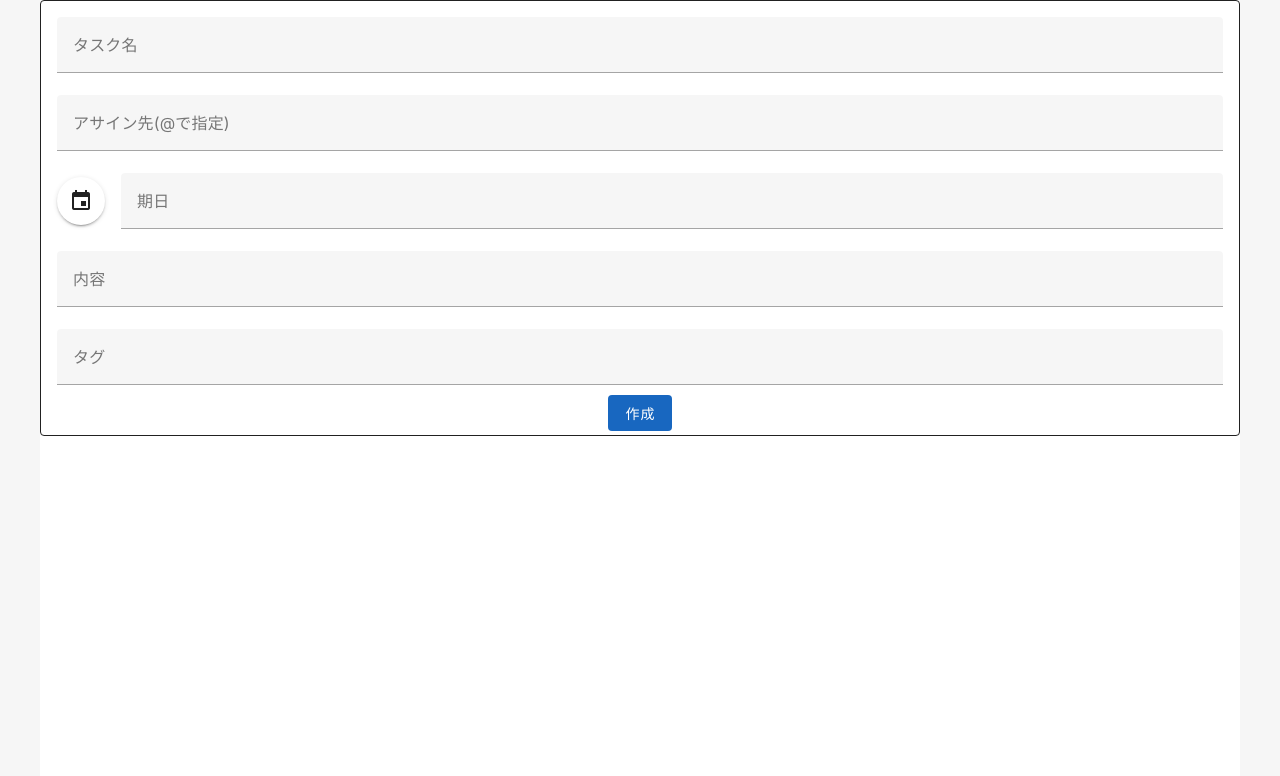
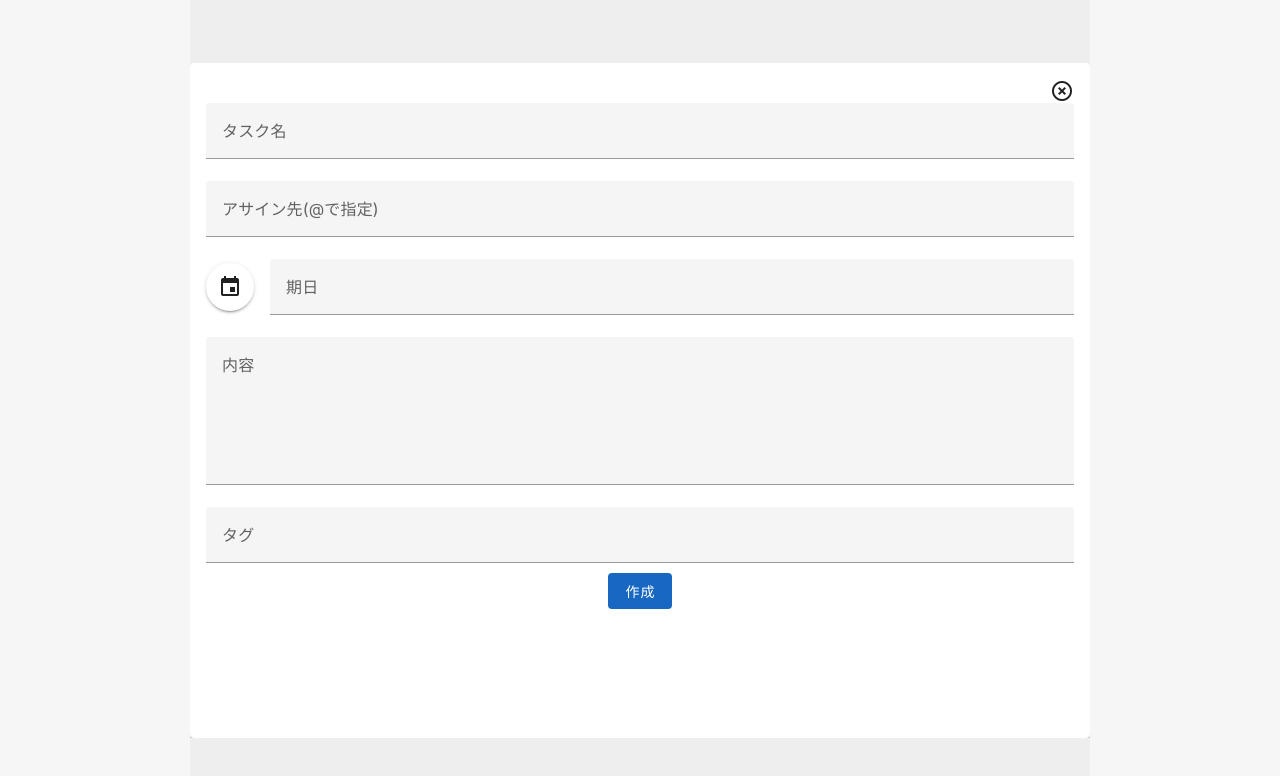
Before and after one commit to traP-jp/h24s_16, a Vue app in the folder frontend/: page /add in a window 1280 px wide. Shown: the top 776 px of the page. Built offline with nearby package versions, Linux system fonts and the light colour scheme.

Commit message:
バツボタンを追加し、レイアウトを調整しました

```diff
--- a/frontend/src/views/TaskAdd.vue
+++ b/frontend/src/views/TaskAdd.vue
@@ -1,49 +1,81 @@
 <script setup lang="ts">
 import '@mdi/font/css/materialdesignicons.css'
-import { ref } from 'vue';
+import { ref } from 'vue'
 
-const datePickerDisplay = ref(false);
+interface task {
+  taskName: string
+  assignee: string
+  deadline: string
+  content: string
+  tags: string[]
+}
+
+const datePickerDisplay = ref(false)
+const taskName = ref('')
+const assignee = ref('')
+const deadline = ref('')
+const content = ref('')
+const tags = ref<string[]>([])
+const tasks = ref<task[]>([])
 
 const openDatePicker = () => {
-  datePickerDisplay.value = !datePickerDisplay.value;
+  datePickerDisplay.value = !datePickerDisplay.value
+}
+
+const createTask = () => {
+  // 新しいタスクオブジェクトを作成
+  const newTask: task = {
+    taskName: taskName.value,
+    assignee: assignee.value,
+    deadline: deadline.value,
+    content: content.value,
+    tags: tags.value
+  }
+
+  // タスクリストに追加
+  tasks.value.push(newTask)
+
+  // 入力フィールドをクリア
+  taskName.value = ''
+  assignee.value = ''
+  deadline.value = ''
+  content.value = ''
+  tags.value = []
 }
 </script>
 
 <template>
   <div id="app">
     <v-app>
-    <v-main>
+      <v-main class="bg-grey-lighten-3">
+        <div class="d-flex align-center justify-center fill-height">
         <v-layout>
-        <v-card width="80em" variant="outlined" class="mx-auto">
+          <v-card height="45em" width="60em" variant="elevated" class="mx-auto bg-white">
             <v-container>
-            <v-text-field label="タスク名" clearable>
-
-            </v-text-field>
-            <v-text-field label="アサイン先(@で指定)" clearable>
-
-            </v-text-field>
-            <v-text-field label="期日" readonly clearable>
+              <v-row class="justify-end">
+                <v-btn icon variant="flat">
+                  <v-icon>mdi-close-circle-outline</v-icon>
+                </v-btn>
+              </v-row>
+              <v-text-field v-model="taskName" label="タスク名" clearable></v-text-field>
+              <v-text-field v-model="assignee" label="アサイン先(@で指定)" clearable></v-text-field>
+              <v-text-field v-model="deadline" label="期日" readonly clearable>
                 <template v-slot:prepend>
                   <v-btn icon @click="openDatePicker">
                     <v-icon>mdi-calendar</v-icon>
                   </v-btn>
                 </template>
-              <v-date-picker v-if="datePickerDisplay===true"></v-date-picker>
+                <v-date-picker v-if="datePickerDisplay === true"></v-date-picker>
               </v-text-field>
-            <v-text-field label="内容" clearable>
-
-            </v-text-field>
-            <v-text-field label="タグ">
-
-            </v-text-field>
+              <v-textarea rows="5" v-model="content" label="内容"  clearable></v-textarea>
+              <v-combobox v-model="tags" chips multiple label="タグ" clearable></v-combobox>
               <v-row class="justify-center">
-              <v-btn color="primary" variant="flat">
-                作成
-              </v-btn>
+                <v-btn color="primary" variant="flat" @click="createTask"> 作成 </v-btn>
               </v-row>
             </v-container>
           </v-card>
         </v-layout>
+        </div>
       </v-main>
     </v-app>
   </div>
```
Lines whose indentation alone changed are shown as unchanged.
